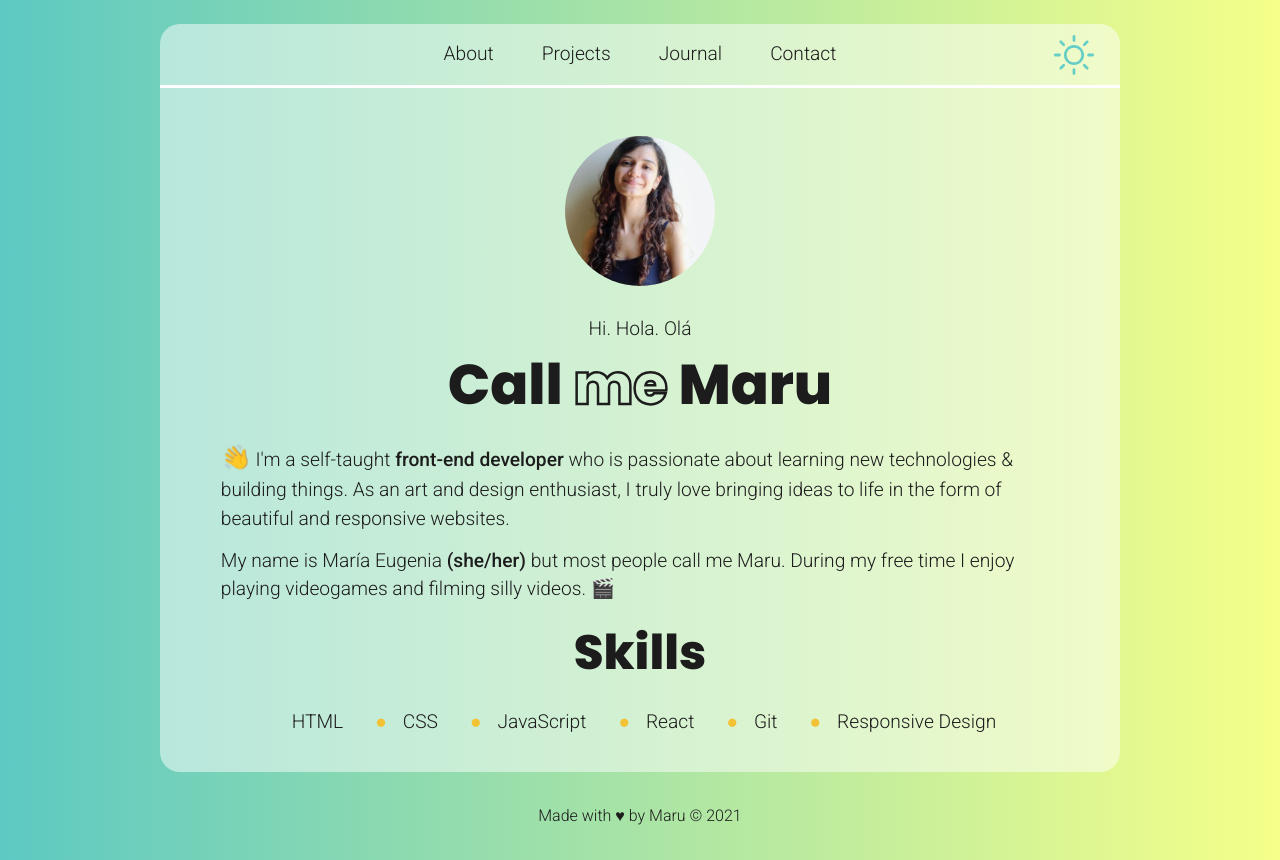
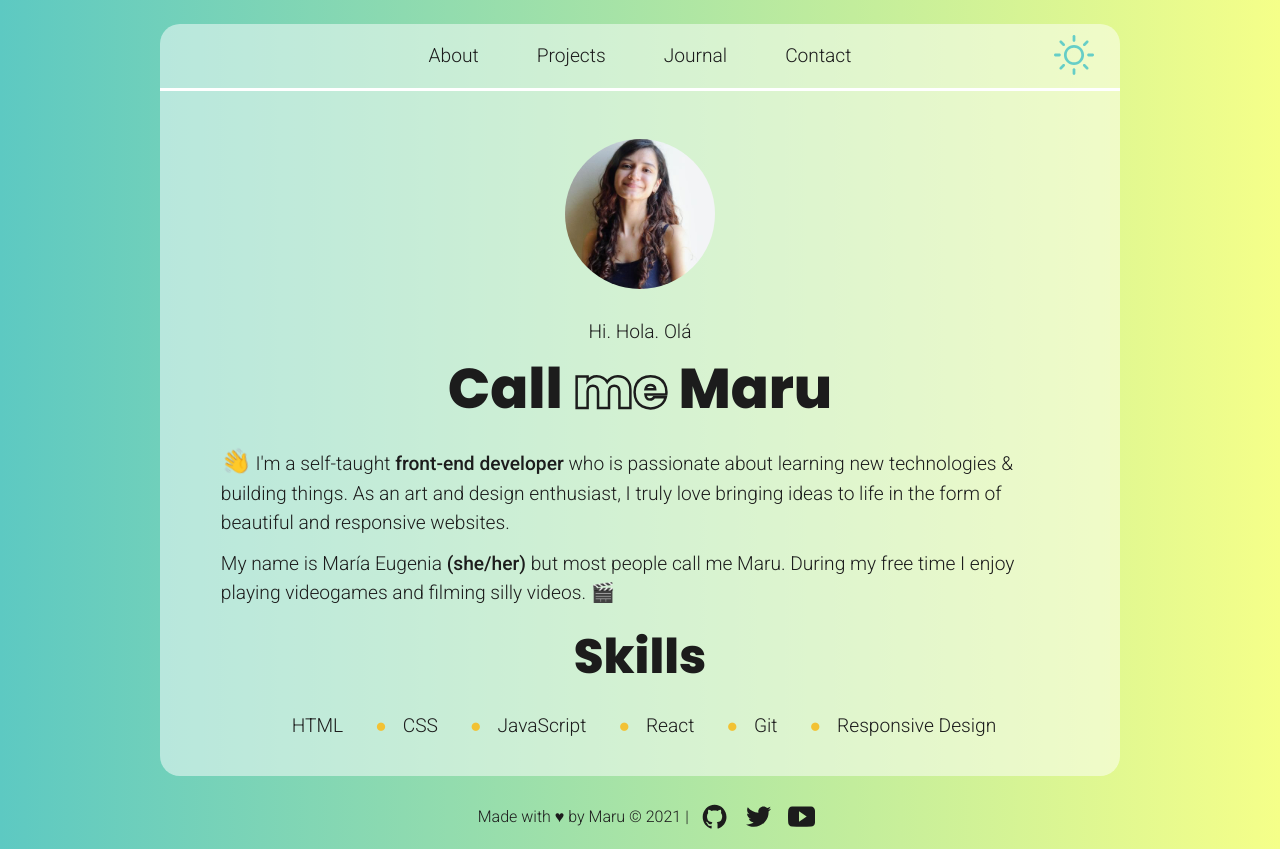
Before and after one commit to marugy99/marucodes, a Next.js app: page / in a window 1280 px wide. Built offline with nearby package versions, Linux system fonts and the light colour scheme.

Commit message:
Footer icons and hover/focus states

```diff
--- a/components/Footer.js
+++ b/components/Footer.js
@@ -1,7 +1,15 @@
+import { IoLogoGithub, IoLogoTwitter, IoLogoYoutube } from "react-icons/io";
+
 const Footer = () => {
+
     return (
         <footer>
-            Made with ♥ by Maru &copy; 2021
+            <p>Made with ♥ by Maru &copy; 2021 |</p>
+            <div>
+                <a href="https://github.com/marugy99" rel="noreferrer" target="_blank"><IoLogoGithub /></a>
+                <a href="https://twitter.com/MaruLucenaT" rel="noreferrer" target="_blank"><IoLogoTwitter /></a>
+                <a href="https://www.youtube.com/channel/UCZVfaUt_Y0N3bKUj1Riprlw/videos" rel="noreferrer" target="_blank"><IoLogoYoutube /></a>
+            </div>
         </footer>
      );
 }
--- a/components/Navbar.js
+++ b/components/Navbar.js
@@ -44,18 +44,18 @@ const Navbar = () => {
             }
             </button>
             <ul>
-                <li>
-                    <Link href="/"><a>About</a></Link>
-                </li>
-                <li>
-                    <Link href="/projects"><a>Projects</a></Link>
-                </li>
-                <li>
-                    <Link href="/posts"><a>Journal</a></Link>
-                </li>
-                <li>
-                    <Link href="/posts"><a>Contact</a></Link>
-                </li>
+                <Link href="/">
+                    <li><a>About</a></li>
+                </Link>
+                <Link href="/projects">
+                    <li><a>Projects</a></li>
+                </Link>
+                <Link href="/posts">
+                    <li><a>Journal</a></li>
+                </Link>
+                <Link href="/posts">
+                    <li><a>Contact</a></li>
+                </Link>
             </ul>
         </nav>
      );
--- a/package.json
+++ b/package.json
@@ -14,6 +14,7 @@
     "next": "11.1.0",
     "react": "17.0.2",
     "react-dom": "17.0.2",
+    "react-icons": "^4.2.0",
     "sass": "^1.38.0"
   },
   "devDependencies": {
--- a/pages/index.js
+++ b/pages/index.js
@@ -1,9 +1,9 @@
-import Header from "../components/Header"
+import Head from "../components/Head"
 
 export default function Home() {
   return (
     <section>
-      <Header title="Call me Maru"/>
+      <Head title="Call me Maru"/>
 
       <header>
         <img src="/Maru.jpeg" alt="Maru profile pic" />
--- a/pages/projects/index.js
+++ b/pages/projects/index.js
@@ -11,9 +11,9 @@ const Projects = ({ projectsData }) => {
                     <article key={index}>
                         <h2>{project.title}</h2>
                         <BlockContent blocks={project.description} projectId="ewz4ezcb" dataset="production" />
-                        <a href={project.link}>Live site</a>
+                        <a href={project.link} rel="noreferrer" target="_blank">Live site</a>
                         <br />
-                        <a href={project.repo}>Repository</a>
+                        <a href={project.repo} rel="noreferrer" target="_blank">Repository</a>
                         {
                             project.stack.map((proj, index) => (
                                 <ul key={index}>
--- a/styles/_layout.scss
+++ b/styles/_layout.scss
@@ -16,10 +16,18 @@ nav {
         list-style: none;
         margin: 0;
         padding-left: 0px;
+        padding-top: 0.8rem;
+        padding-bottom: 0.8rem;
 
         li {
-            padding-top: 1rem;
-            padding-bottom: 1rem;
+            padding: 5px;
+            border-radius: 10px;
+            transition: all 400ms linear;
+            cursor: pointer;
+            &:hover {
+                background-color: var(--accentPrimary);
+                color: var(--footerTxt);
+            }
         }
 
         li:not(:last-child) {
@@ -34,7 +42,12 @@ nav {
         top: 10px;
         background-color: transparent;
         border: none;
-        height: 40px;
+        height: auto;
+        transition: all 300ms linear;
+
+        &:active {
+            transform: scale(1.3);
+        }
 
         svg {
             width: 40px;
@@ -64,7 +77,29 @@ nav {
 
 footer {
     color: var(--footerTxt);
-    margin: 2rem 0;
+    margin-top: 1rem;
     font-size: 1rem;
+    display: flex;
+    align-items: center;
+    justify-content: center;
     text-align: center;
+
+    div {
+        display: flex;
+    }
+
+    a {
+        font-size: 1.7rem;
+        display: flex;
+        align-items: center;
+
+        &:hover {
+            color: var(--accentIcons);
+            transition: color 400ms ease-in-out;
+        }
+    }
+
+    a:not(:last-child) {
+        margin-right: 1rem;
+    }
 }
--- a/styles/_variables.scss
+++ b/styles/_variables.scss
@@ -4,7 +4,7 @@
     --gradientSecondary: #f5ff89;
     --accentPrimary: #66cec7;
     --accentSecondary: #f2c234;
-    --accentBlue: #2EB7E2;
+    --accentIcons: #33a7cb;
     --hr: white;
     --footerBg: white;
     --footerTxt: #1c1c1c;
@@ -16,6 +16,7 @@
     --gradientSecondary: #782465;
     --accentPrimary: #007871;
     --accentSecondary: #782465;
+    --accentIcons: #149690;
     --hr: #782465;
     --footerBg: #1a1a1a;
     --footerTxt: white;
```
Also changed, not shown: components/Head.js (renamed from components/Header.js), 1 other file (tests, documents, lock files or other folders).
